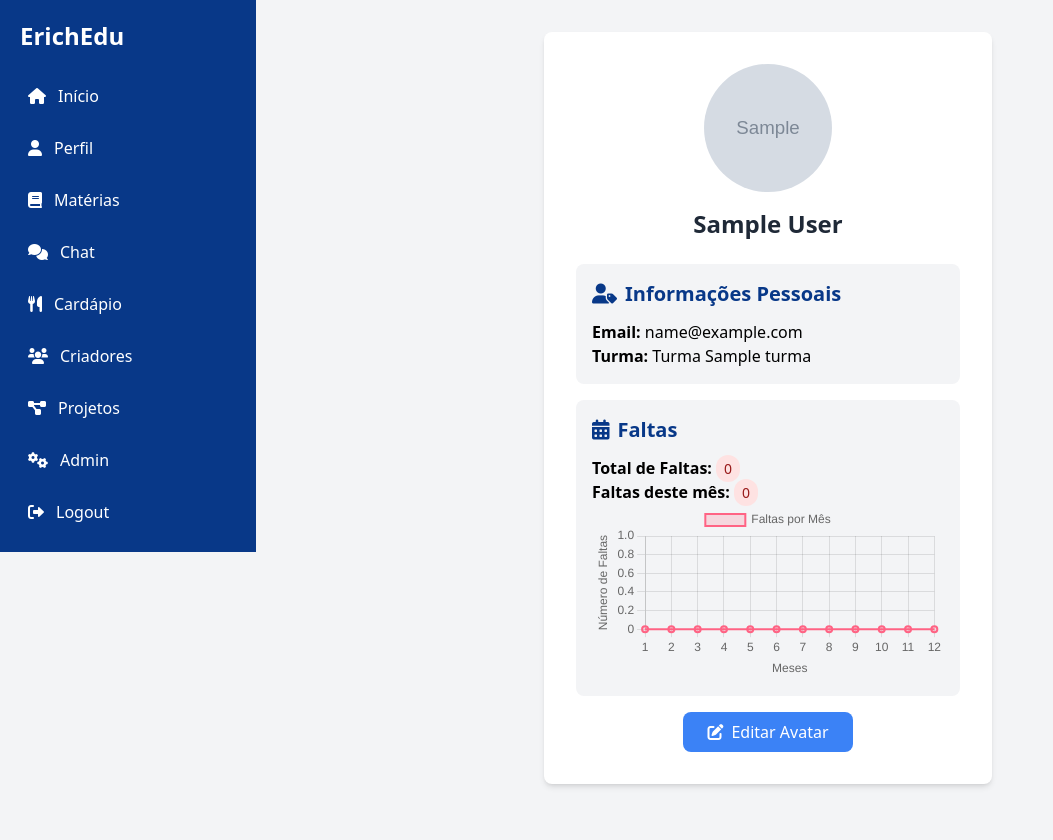
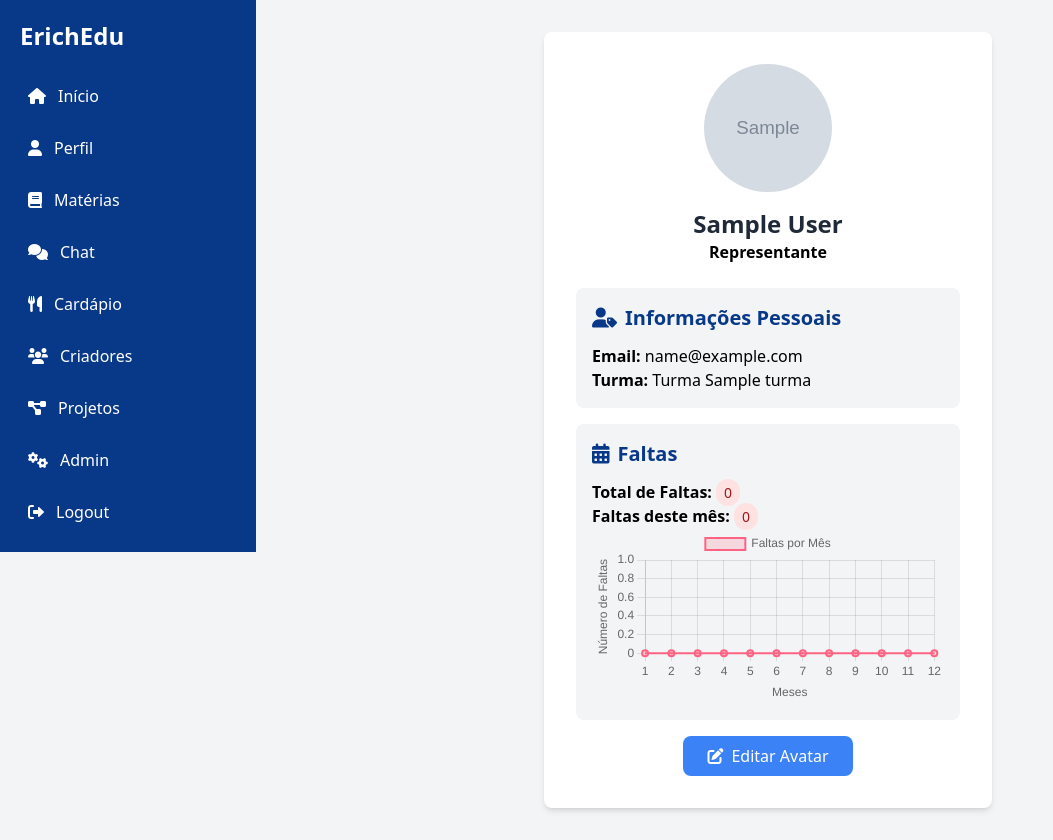
Before and after one commit to futuroheine/erichedu, a Flask app: page /eu in a window 1280 px wide. Shown: the whole page, without its empty margins (0-1053 px from the left). Before the commit the page ends 787 px from the top, so only its background shows below. Run offline with Flask 3, Linux system fonts and the light colour scheme; a user stored in the database is signed in; tables that the repository leaves empty hold one stand-in row (values such as "Sample post"); grey boxes marked "Sample" are stand-in pictures; some libraries are stand-ins or nearby versions.

Commit message:
Adicionar exibição de status de representante na página do usuário

```diff
--- a/templates/eu.html
+++ b/templates/eu.html
@@ -77,6 +77,10 @@
                 <div class="text-center mb-6">
                     <img src="{{ user.foto_perfil }}" alt="Foto de Perfil" class="w-32 h-32 rounded-full mx-auto mb-4 object-cover">
                     <h1 class="text-2xl font-bold text-gray-800">{{ user.nome_completo }}</h1>
+                    {% if current_user.is_representante %}
+                    <p><strong>Representante </strong></p>
+                    {% endif %}
+
                 </div>
 
                 <div class="space-y-4">
```
Also changed, not shown: 1 other file.
